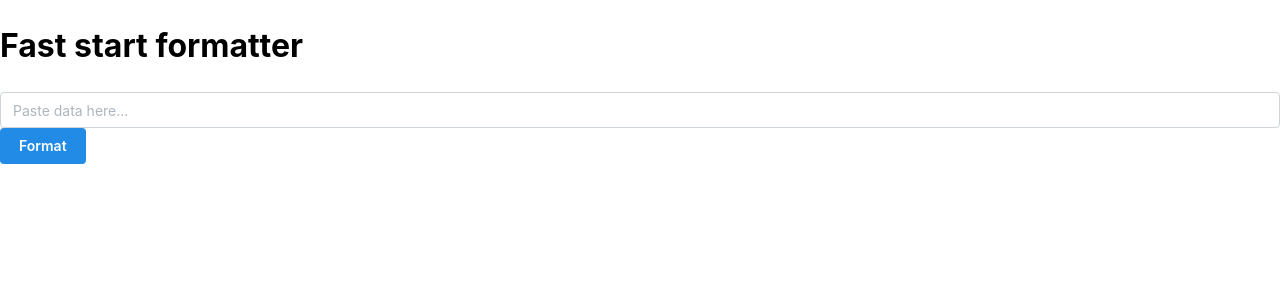
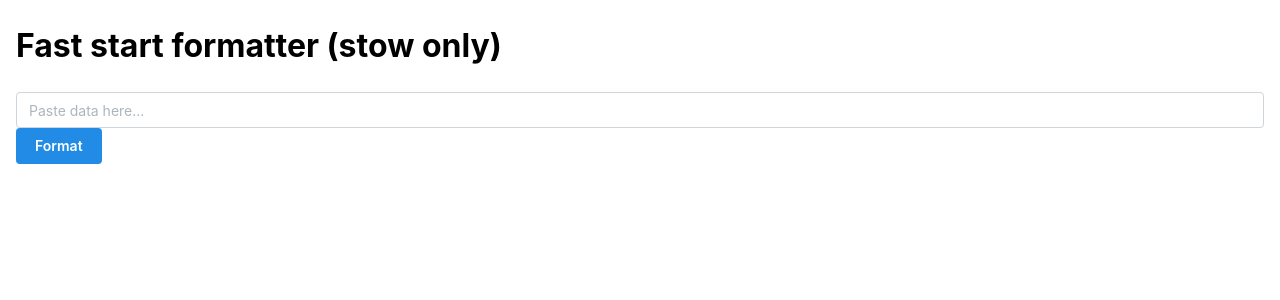
Before and after one commit to DamienLR/faster-start, a React app in the folder frontend/: page / in a window 1280 px wide. Shown: the top 300 px of the page. Built offline with nearby package versions, Linux system fonts and the light colour scheme; the HTML template or start-up script is replaced by a standard one.

Commit message:
add margin container to App

```diff
--- a/frontend/src/App.tsx
+++ b/frontend/src/App.tsx
@@ -1,10 +1,13 @@
+import { Container } from "@mantine/core";
 import Form from "./ui/Form";
 
 const App = () => {
   return (
     <div>
-      <h1>Fast start formatter</h1>
-      <Form />
+      <Container size="xl">
+        <h1>Fast start formatter (stow only)</h1>
+        <Form />
+      </Container>
     </div>
   );
 };
```
